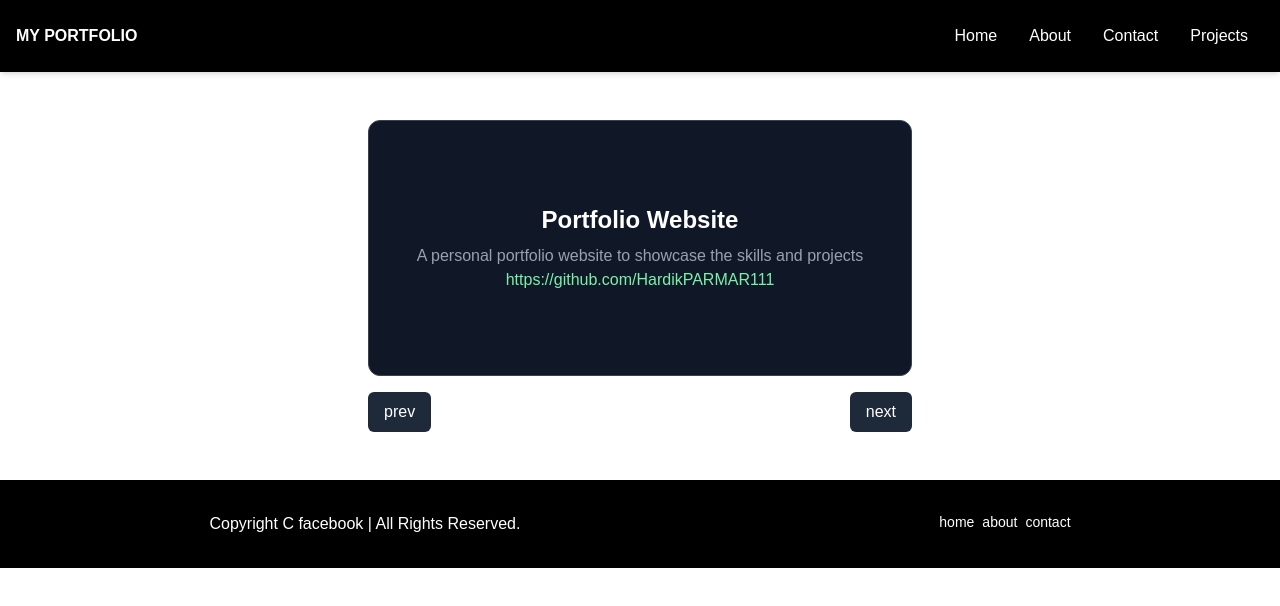
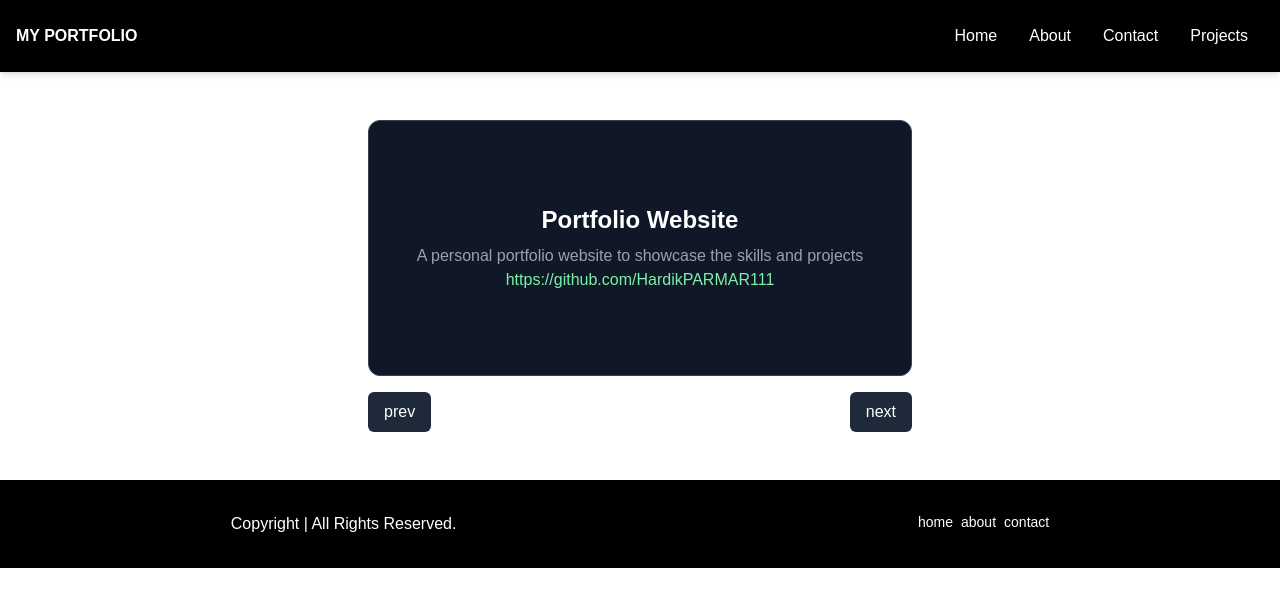
Before and after one commit to HardikPARMAR111/portfolio, a Next.js app: page /project in a window 1280 px wide. Shown: the top 606 px of the page. Built offline with nearby package versions, Linux system fonts and the light colour scheme.

Commit message:
next commit

```diff
--- a/app/components/Footer.js
+++ b/app/components/Footer.js
@@ -5,7 +5,7 @@ const Footer = () => {
   return (
     <div>
       <footer className='flex justify-around bg-black text-white py-8 sticky bottom-0 z-50'>
-        <div className='text-center'>Copyright C facebook | All Rights Reserved.</div>
+        <div className='text-center'>Copyright | All Rights Reserved.</div>
         <ul className='flex gap-2 text-sm'>
             <Link href="/"><li className='text-sm'>home</li></Link>
             <Link href="/about"><li className='text-sm'>about</li></Link>
--- a/app/components/Main.js
+++ b/app/components/Main.js
@@ -1,3 +1,4 @@
+import Link from 'next/link'
 import React from 'react'
 
 const Main = () => {
@@ -11,7 +12,7 @@ const Main = () => {
             <p className='text-xl text-neutral-300 mb-6'>
                 A passionate web developer who loves building cool stuff.
             </p>
-            <a href="#projects" className='px-6 py-3 bg-gray-700 text-white rounded-full transition-colors duration-300 ease-in-out hover:bg-black '> View My Work </a>
+            <Link href="/project" className='px-6 py-3 bg-gray-700 text-white rounded-full transition-colors duration-300 ease-in-out hover:bg-black '> View My Work </Link>
         </div>
       </section>
     </div>
```
